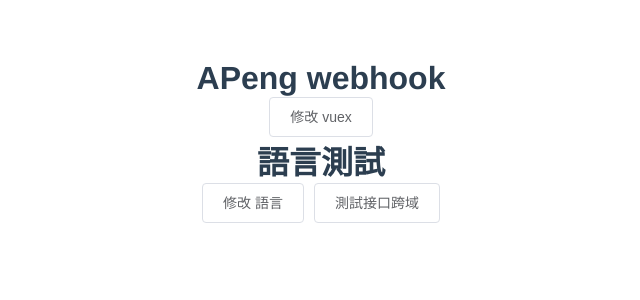
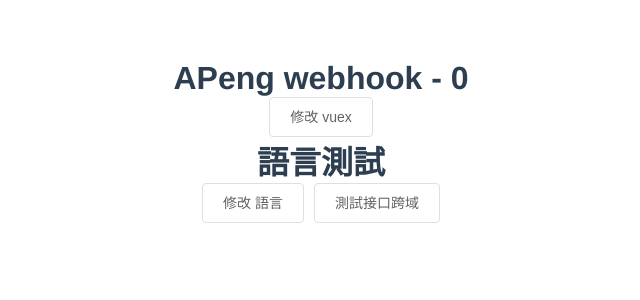
Before and after one commit to gdrpsujiao/quote, a Vue app: page /#/example in a window 1280 px wide. Shown: the top 300 px of the page, without its empty margins (319-959 px from the left). Built offline with nearby package versions, Linux system fonts and the light colour scheme; the HTML template or start-up script is replaced by a standard one.

Commit message:
test webhook

```diff
--- a/src/views/example/index.vue
+++ b/src/views/example/index.vue
@@ -1,6 +1,6 @@
 <template>
   <div class="example">
-    <h1>{{ test }} webhook</h1>
+    <h1>{{ test }} webhook - 0</h1>
     <el-button @click="testClick">
       修改 vuex
     </el-button>
```
